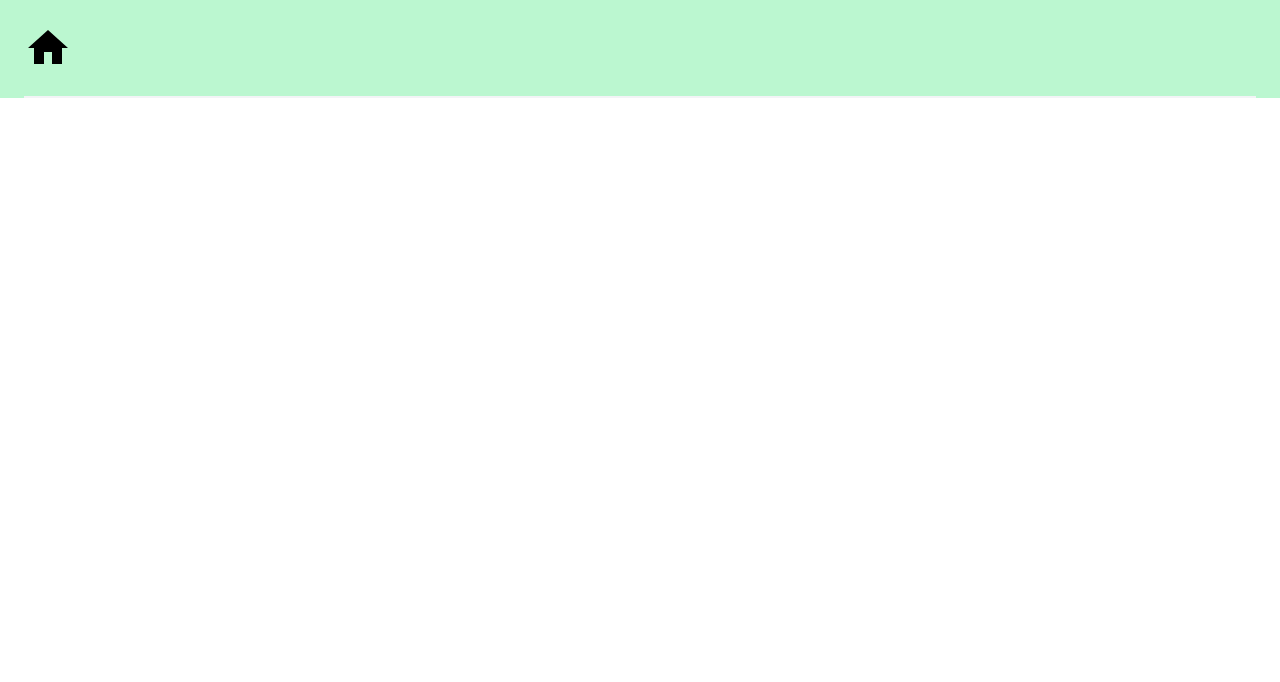
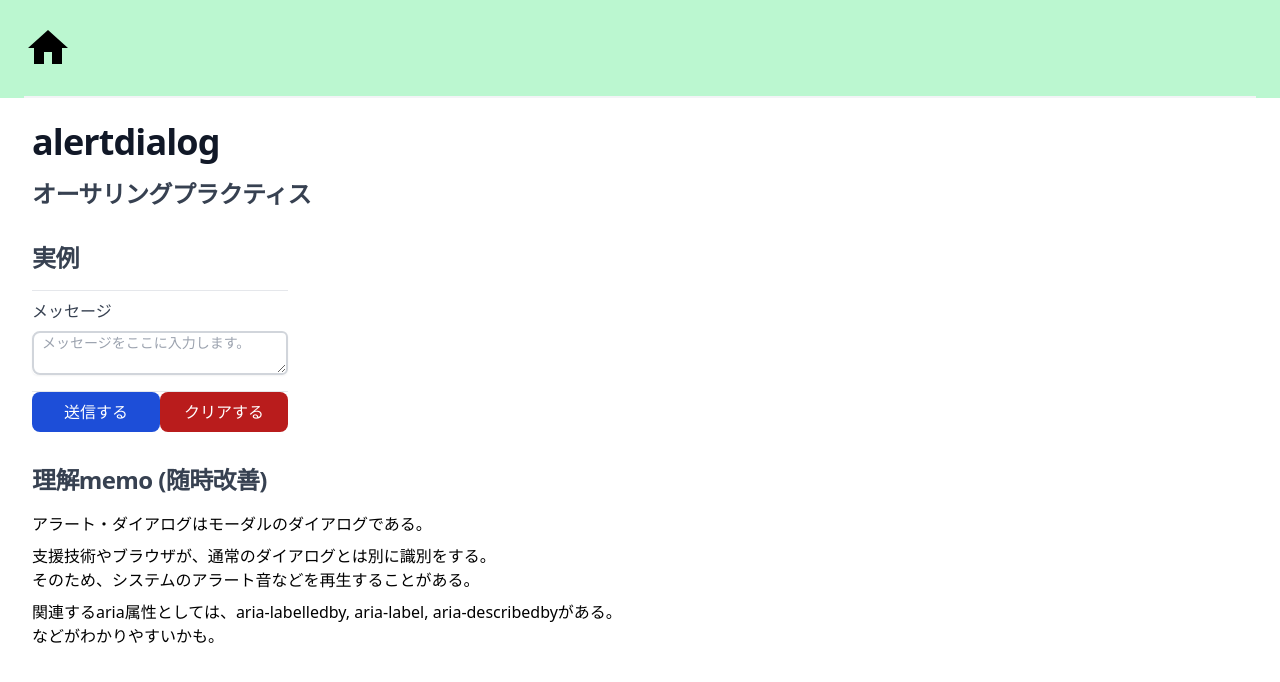
Before and after one commit to mgr-kb/authoring-practice-vue, a Nuxt app: page /accesible/alertdialog in a window 1280 px wide. Before the commit this address had no page. Shown: the top 682 px of the page. Built offline with nearby package versions, Linux system fonts and the light colour scheme.

Commit message:
add alertdialog

```diff
--- /dev/null
+++ b/src/components/accesible/AlertDialog.vue
@@ -0,0 +1,150 @@
+<script setup lang="ts">
+const formData = ref({
+  textInput: '',
+})
+const isOpen = ref(false)
+const modalRef = ref<HTMLHeadingElement | null>(null)
+const buttonRef = ref<HTMLButtonElement | null>(null)
+const alertMessage = ref('')
+const successMessage = ref('')
+
+const clearMessage = () => {
+  formData.value.textInput = ''
+  isOpen.value = false
+}
+const onSubmit = () => {
+  const isValid = () => {
+    const { textInput } = formData.value
+    return textInput.length > 0
+  }
+  if (!isValid()) {
+    alertMessage.value = 'テキストが入力されていません！'
+    successMessage.value = ''
+  } else {
+    alertMessage.value = ''
+    successMessage.value = '登録しました！'
+  }
+}
+const modalOpen = async () => {
+  isOpen.value = true
+  await nextTick()
+  modalRef.value?.focus()
+}
+const modalClose = () => {
+  isOpen.value = false
+  buttonRef.value?.focus()
+}
+</script>
+
+<template>
+  <section
+    id="alertdialog-section"
+    class="border-solid border-1 border-gray-300"
+  >
+    <h3 class="sr-only">
+      アラートダイアログのサンプル
+    </h3>
+    <form @submit.prevent="onSubmit">
+      <div class="border-t border-gray-200 my-2">
+        <label
+          for="username"
+          class="block text-md font-medium text-gray-700 my-2"
+        > メッセージ </label>
+        <div class="mt-1 sm:mt-0 sm:col-span-2">
+          <div class="max-w-lg flex rounded-md shadow-sm">
+            <textarea
+              id="username"
+              v-model="formData.textInput"
+              name="textInput"
+              placeholder="メッセージをここに入力します。"
+              class="flex-1 block w-full px-2 border-2 focus:ring-indigo-500 focus:border-indigo-500 min-w-0 rounded-lg rounded-r-md sm:text-sm border-gray-300"
+            />
+          </div>
+        </div>
+      </div>
+      <div class="flex justify-between items-center border-t border-gray-200 my-4">
+        <button
+          type="submit"
+          class="w-1/2 py-2 bg-blue-700 text-white hover:bg-blue-600 rounded-lg"
+        >
+          送信する
+        </button>
+        <button
+          type="button"
+          class="w-1/2 py-2 bg-red-700 text-white hover:bg-red-600 rounded-lg"
+          @click="formData.textInput.length > 0 ? modalOpen() : ''"
+        >
+          クリアする
+        </button>
+      </div>
+    </form>
+    <div
+      v-if="isOpen"
+      role="alertdialog"
+      class="backdrop fixed z-10 inset-0 overflow-y-layout"
+      aria-modal="true"
+      aria-labelledby="dialog-title"
+      aria-describedby="dialog-desc"
+      @keydown.escape="modalClose()"
+    >
+      <div class="flex items-end justify-center min-h-screen pt-4 px-4 pb-20 text-center sm:block sm:p-0">
+        <div
+          class="fixed inset-0 bg-gray-500 bg-opacity-75 transition-opacity"
+          aria-hidden="true"
+          @click="modalClose()"
+        />
+        <div class="inline-block align-bottom bg-white rounded-lg px-4 pt-5 pb-4 text-left overflow-hidden shadow-xl transform transition-all sm:my-8 sm:align-middle sm:max-w-sm sm:w-full sm:p-6">
+          <h2
+            id="dialog-title"
+            ref="modalRef"
+            class="text-2xl text-center focus:bg-blue-200"
+            tabIndex="-1"
+          >
+            以下のメッセージをクリアしますか?
+          </h2>
+          <div>
+            <div
+              id="dialog-desc"
+              class="mt-3 text-center sm:mt-5"
+            >
+              <p>{{ formData.textInput }}</p>
+            </div>
+            <div class="flex justify-end gap-2 mt-4">
+              <button
+                ref="buttonRef"
+                class="px-4 py-2 rounded-lg bg-red-700 text-white hover:bg-red-600"
+                @click="clearMessage"
+              >
+                クリアする
+              </button>
+              <button
+                class="px-4 py-2 rounded-lg bg-gray-700 text-white hover:bg-gray-600"
+                @click="modalClose()"
+              >
+                閉じる
+              </button>
+            </div>
+          </div>
+        </div>
+      </div>
+    </div>
+    <div
+      v-if="alertMessage"
+      class="border-solid border-2 border-red-700 bg-red-400 rounded-lg"
+      role="alert"
+    >
+      <p class="text-white px-2">
+        {{ alertMessage }}
+      </p>
+    </div>
+    <div
+      v-if="successMessage"
+      class="border-solid border-2 border-green-700 bg-green-400 rounded-lg"
+      role="alert"
+    >
+      <p class="text-gray-700 px-2">
+        {{ successMessage }}
+      </p>
+    </div>
+  </section>
+</template>
--- /dev/null
+++ b/src/pages/accesible/alertdialog.vue
@@ -0,0 +1,46 @@
+<script setup lang="ts">
+import AlertDialog from '@/components/accesible/AlertDialog.vue'
+import AccesibleLayout from '@/components/AccesibleLayout.vue';
+</script>
+
+<template>
+  <AccesibleLayout>
+    <template #title>
+      alertdialog
+    </template>
+    <template #section-title>
+      <Link
+        href="https://waic.jp/docs/2019/NOTE-wai-aria-practices-1.1-20190207/#alertdialog"
+        :is-blank="true"
+        name="3.3 アラートとメッセージ・ダイアログ"
+      />
+    </template>
+    <template #example>
+      <div
+        id="alertdialog-group"
+        class="w-64"
+      >
+        <AlertDialog />
+      </div>
+    </template>
+    <template #memo>
+      <ul>
+        <li>アラート・ダイアログはモーダルのダイアログである。</li>
+        <li class="mt-2">
+          支援技術やブラウザが、通常のダイアログとは別に識別をする。
+        </li>
+        <li>そのため、システムのアラート音などを再生することがある。</li>
+        <li class="mt-2">
+          関連するaria属性としては、aria-labelledby, aria-label, aria-describedbyがある。
+        </li>
+        <li>
+          <Link
+            href="https://yaraneba.com/aria-describedby/"
+            :is-blank="true"
+            name="こちらの記事"
+          />などがわかりやすいかも。
+        </li>
+      </ul>
+    </template>
+  </AccesibleLayout>
+</template>
```
